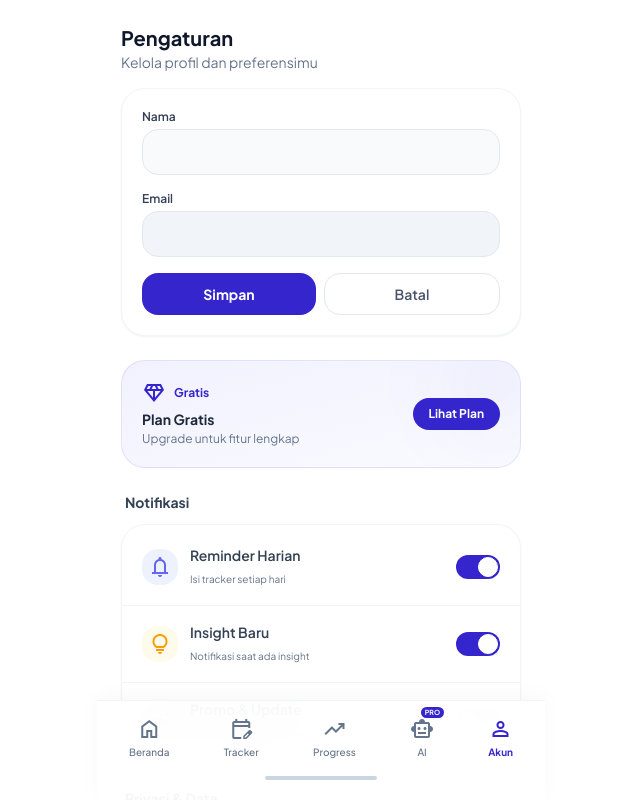
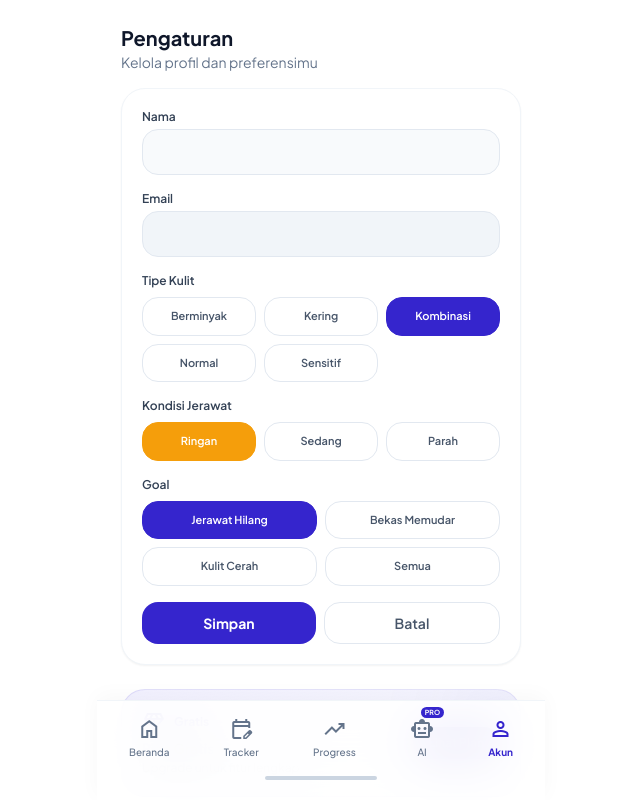
Before and after one commit to wisnuwrdh/narehat, a Next.js app: page /settings in a window 1280 px wide. Both pictures are taken after a click on the button "edit". Shown: the top 800 px of the page, without its empty margins (319-959 px from the left). Built offline with nearby package versions, Linux system fonts and the light colour scheme; no server answers.

Commit message:
feat: edit profil lengkap — skin type, severity, goal + avatar SVG + fix export toast

```diff
--- a/app/(app)/settings/page.tsx
+++ b/app/(app)/settings/page.tsx
@@ -26,12 +26,22 @@ const planLabels: Record<string, string> = {
   pro_yearly: "Pro Tahunan",
 };
 
+const goalLabels: Record<string, string> = {
+  clear_acne: "Jerawat Hilang",
+  fade_scars: "Bekas Memudar",
+  brighter_skin: "Kulit Cerah",
+  all: "Semua",
+};
+
 export default function SettingsPage() {
   const router = useRouter();
   const { user, updateUser } = useUser();
   const [editing, setEditing] = useState(false);
   const [name, setName] = useState(user.name);
   const [email, setEmail] = useState(user.email);
+  const [skinType, setSkinType] = useState(user.skin_type);
+  const [severity, setSeverity] = useState(user.acne_severity);
+  const [goal, setGoal] = useState(user.goal);
   const [notifications, setNotifications] = useState([
     user.notif_reminder,
     user.notif_insight,
@@ -50,14 +60,14 @@ export default function SettingsPage() {
 
   const handleSaveProfile = async () => {
     setSaving(true);
-    await updateUser({ name });
+    await updateUser({ name, skin_type: skinType, acne_severity: severity, goal });
     setEditing(false);
     showToast("Profil berhasil diperbarui");
     setSaving(false);
   };
 
   const handleExport = () => {
-    showToast("Data sedang disiapkan... akan dikirim ke email kamu dalam 24 jam");
+    showToast("Fitur export data akan segera hadir");
   };
 
   const handleDelete = async () => {
@@ -111,22 +121,55 @@ export default function SettingsPage() {
                 <label className="block text-xs font-semibold text-slate-700 mb-1">Email</label>
                 <input type="email" value={email} disabled className="w-full px-4 py-3 bg-slate-100 border border-border-light rounded-xl text-sm text-muted" />
               </div>
+              <div>
+                <label className="block text-xs font-semibold text-slate-700 mb-2">Tipe Kulit</label>
+                <div className="grid grid-cols-3 gap-2">
+                  {Object.entries(skinLabels).map(([k, v]) => (
+                    <button key={k} type="button" onClick={() => setSkinType(k)} className={`py-2.5 text-[11px] font-semibold rounded-xl border transition-all ${skinType === k ? "bg-primary text-white border-primary" : "bg-white text-slate-600 border-border-light hover:border-primary/30"}`}>
+                      {v}
+                    </button>
+                  ))}
+                </div>
+              </div>
+              <div>
+                <label className="block text-xs font-semibold text-slate-700 mb-2">Kondisi Jerawat</label>
+                <div className="flex gap-2">
+                  {Object.entries(severityLabels).map(([k, v]) => (
+                    <button key={k} type="button" onClick={() => setSeverity(k)} className={`flex-1 py-2.5 text-[11px] font-semibold rounded-xl border transition-all ${severity === k ? "bg-amber-500 text-white border-amber-500" : "bg-white text-slate-600 border-border-light hover:border-amber-300"}`}>
+                      {v}
+                    </button>
+                  ))}
+                </div>
+              </div>
+              <div>
+                <label className="block text-xs font-semibold text-slate-700 mb-2">Goal</label>
+                <div className="grid grid-cols-2 gap-2">
+                  {Object.entries(goalLabels).map(([k, v]) => (
+                    <button key={k} type="button" onClick={() => setGoal(k)} className={`py-2.5 text-[11px] font-semibold rounded-xl border transition-all ${goal === k ? "bg-primary text-white border-primary" : "bg-white text-slate-600 border-border-light hover:border-primary/30"}`}>
+                      {v}
+                    </button>
+                  ))}
+                </div>
+              </div>
               <div className="flex gap-2">
                 <button onClick={handleSaveProfile} disabled={saving} className="btn-press flex-1 py-2.5 bg-primary text-white text-sm font-bold rounded-xl hover:bg-primary/90 transition-colors disabled:opacity-50">
                   {saving ? "Menyimpan..." : "Simpan"}
                 </button>
-                <button onClick={() => { setName(user.name); setEmail(user.email); setEditing(false); }} className="btn-press flex-1 py-2.5 bg-white border border-border-light text-sm font-semibold text-slate-600 rounded-xl hover:bg-slate-50 transition-colors">Batal</button>
+                <button onClick={() => { setName(user.name); setEmail(user.email); setSkinType(user.skin_type); setSeverity(user.acne_severity); setGoal(user.goal); setEditing(false); }} className="btn-press flex-1 py-2.5 bg-white border border-border-light text-sm font-semibold text-slate-600 rounded-xl hover:bg-slate-50 transition-colors">Batal</button>
               </div>
             </div>
           ) : (
             <div className="flex items-center gap-4">
-              <div className="w-16 h-16 bg-gradient-to-br from-primary-light to-primary/20 rounded-2xl flex items-center justify-center text-2xl">👤</div>
+              <div className="w-16 h-16 bg-gradient-to-br from-primary-light to-primary/20 rounded-2xl flex items-center justify-center overflow-hidden">
+                <img src="/avatar-default.svg" alt="Avatar" className="w-10 h-10" />
+              </div>
               <div className="flex-1">
                 <h2 className="font-bold text-slate-900">{user.name}</h2>
                 <p className="text-xs text-muted">{user.email}</p>
-                <div className="flex items-center gap-2 mt-1.5">
+                <div className="flex flex-wrap items-center gap-1.5 mt-1.5">
                   <span className="px-2 py-0.5 bg-primary-light text-primary text-[10px] font-bold rounded-md">{skinLabels[user.skin_type] || "Kombinasi"}</span>
                   <span className="px-2 py-0.5 bg-amber-50 text-amber-600 text-[10px] font-bold rounded-md">{severityLabels[user.acne_severity] || "Sedang"}</span>
+                  <span className="px-2 py-0.5 bg-slate-100 text-slate-600 text-[10px] font-bold rounded-md">{goalLabels[user.goal] || "Semua"}</span>
                 </div>
               </div>
               <button onClick={() => setEditing(true)} className="btn-press p-2 text-muted hover:text-slate-700 rounded-xl hover:bg-slate-50 transition-colors">
```
Also changed, not shown: public/avatar-default.svg (added).
